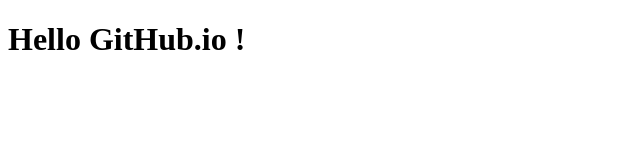
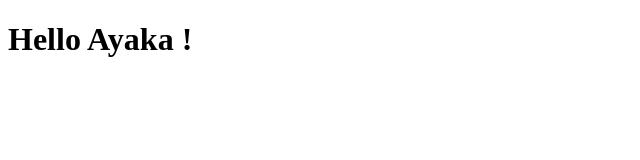
Before and after one commit to poppotaki/portfolio, a plain HTML site: page index.html in a window 1280 px wide. Shown: the whole page, without its empty margins (0-640 px from the left). Drawn offline with Linux system fonts and the light colour scheme.

Commit message:
fixgit config --global --list

```diff
--- a/index.html
+++ b/index.html
@@ -7,6 +7,6 @@
     <title>Example Portfolio</title>
 </head>
 <body>
-    <h1>Hello GitHub.io !</h1>
+    <h1>Hello Ayaka !</h1>
 </body>
 </html>
```
